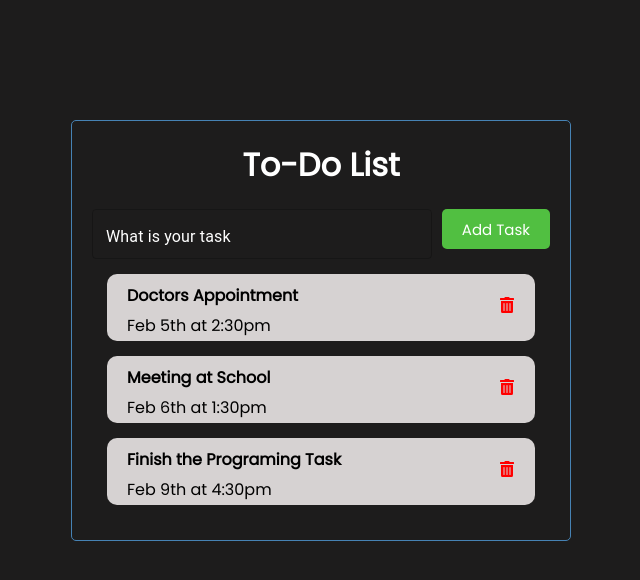
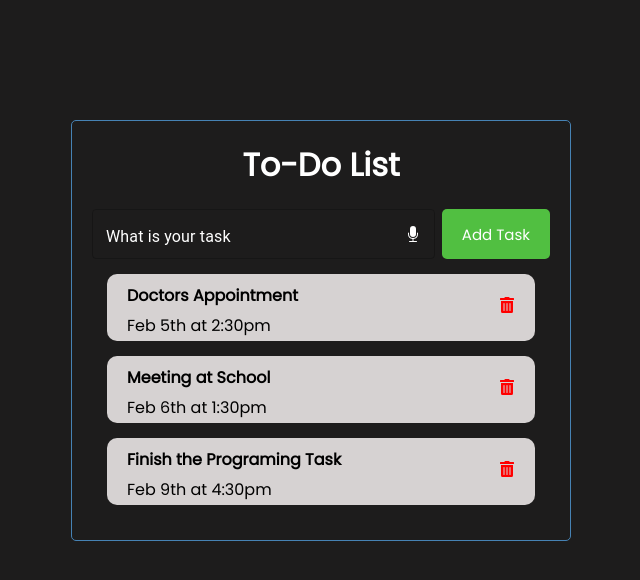
Before and after one commit to AhmedKamal29/React-practice, a React (Create React App) app: page / in a window 1280 px wide. Shown: the top 580 px of the page, without its empty margins (319-959 px from the left). Built offline with nearby package versions, Linux system fonts and the light colour scheme.

Commit message:
Added the mic icon inside the input  field

```diff
--- a/src/Components/Inputs.js
+++ b/src/Components/Inputs.js
@@ -1,21 +1,34 @@
+import React from "react";
 import PropTypes from "prop-types";
-import TextField from "@material-ui/core/TextField";
+import FormControl from "@material-ui/core/FormControl";
+import InputLabel from "@material-ui/core/InputLabel";
+import InputAdornment from "@material-ui/core/InputAdornment";
 import Button from "./Button";
 import { BsFillMicFill } from "react-icons/bs";
+import OutlinedInput from "@material-ui/core/OutlinedInput";
 
 const Inputs = ({ placeholder }) => {
   const onClick = () => {
     console.log("adding a task");
   };
+
   return (
     <div className="TextArea">
-      <TextField
-        id="outlined-basic"
-        label="What is your task"
-        variant="outlined"
-      >
-        <BsFillMicFill className="micIcon" />
-      </TextField>
+      <FormControl variant="outlined">
+        <InputLabel className="inputLabel">What is your task</InputLabel>
+        <OutlinedInput
+          label="what is your task"
+          endAdornment={
+            <InputAdornment position="end">
+              <BsFillMicFill
+                aria-label="toggle password visibility"
+                className="micIcon"
+                edge="end"
+              />
+            </InputAdornment>
+          }
+        />
+      </FormControl>
       <Button text="Add Task" onClick={onClick} />
     </div>
   );
--- a/src/index.css
+++ b/src/index.css
@@ -42,7 +42,7 @@ body {
   text-decoration: none;
   font-size: 15px;
   font-family: inherit;
-  height: 40px;;
+  height: 50px;;
   float: right;
 }
 
@@ -87,9 +87,10 @@ footer {
 
 .TextArea input{
   padding: 20px 10px;
-  width: 320px;
+  width: 285px;
   height: 10px;
   color:white;
+  border-color: white !important;
 }
 
 .TextArea input::placeholder{
@@ -103,7 +104,11 @@ footer {
 }
 
 
-.MuiInputLabel-outlined{
+.inputLabel{
   color:white !important;
-  border-color: white !important;
 }
+
+.micIcon{
+  color:white;
+  cursor: pointer;
+}
```
